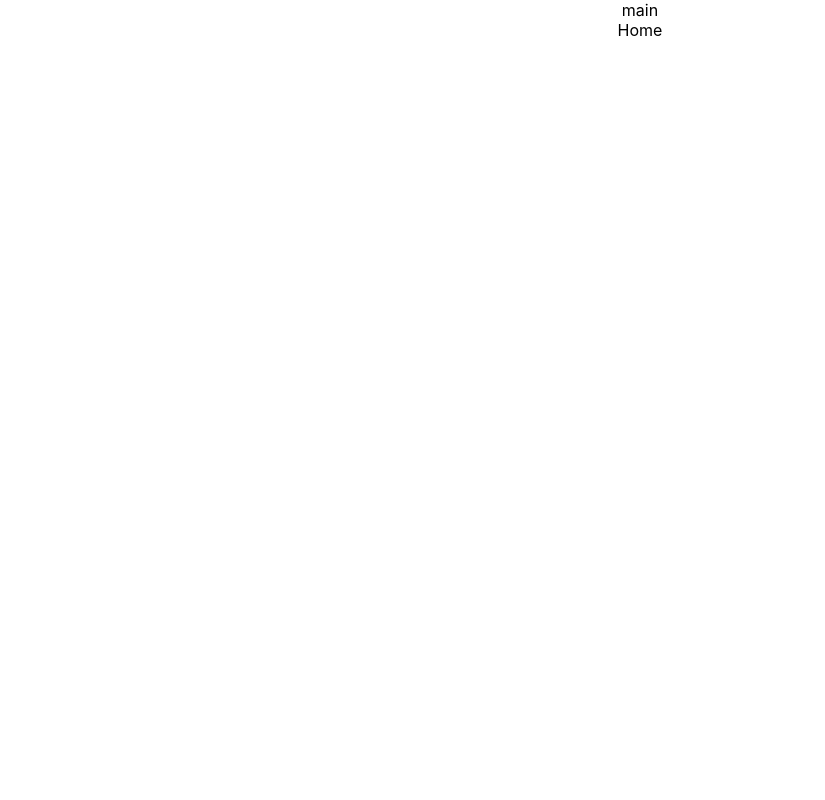
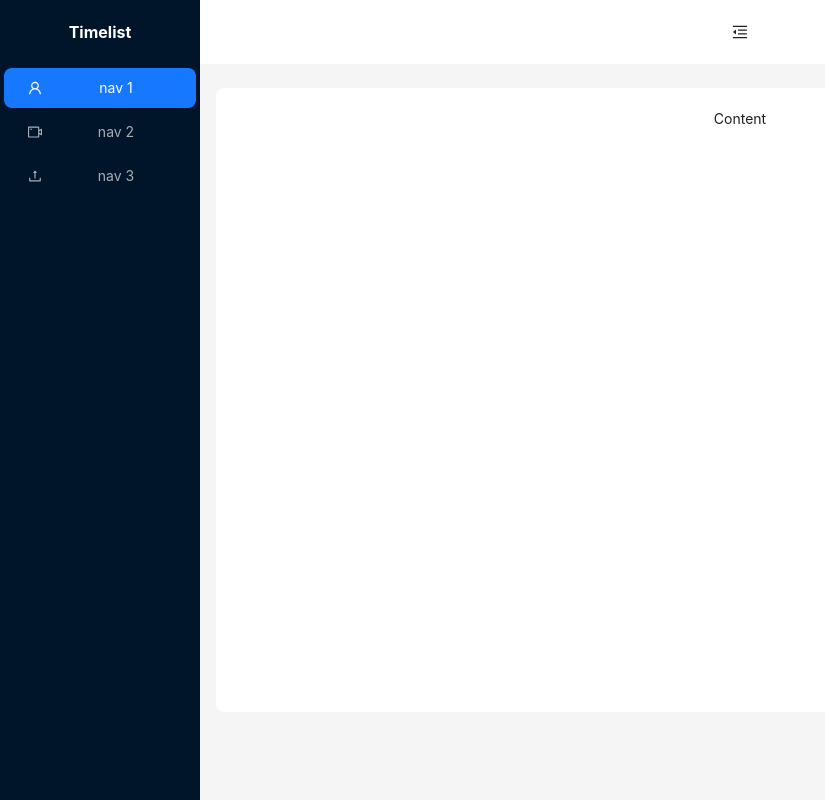
Before and after one commit to joyszheng/Time_list, a React (Create React App) app: page / in a window 1280 px wide. Before the commit this address led to /home. Shown: the whole page, without its empty margins (0-825 px from the left). Built offline with nearby package versions, Linux system fonts and the light colour scheme.

Commit message:
引入ant design

```diff
--- a/package.json
+++ b/package.json
@@ -6,6 +6,7 @@
     "@testing-library/jest-dom": "^5.17.0",
     "@testing-library/react": "^13.4.0",
     "@testing-library/user-event": "^13.5.0",
+    "antd": "^5.21.4",
     "react": "^18.3.1",
     "react-dom": "^18.3.1",
     "react-router-dom": "^6.22.2",
--- a/src/index.css
+++ b/src/index.css
@@ -1,13 +1,87 @@
+html, body, div, span, applet, object, iframe,
+h1, h2, h3, h4, h5, h6, p, blockquote, pre,
+a, abbr, acronym, address, big, cite, code,
+del, dfn, em, img, ins, kbd, q, s, samp,
+small, strike, strong, sub, sup, tt, var,
+b, u, i, center,
+dl, dt, dd, ol, ul, li,
+fieldset, form, label, legend,
+table, caption, tbody, tfoot, thead, tr, th, td,
+article, aside, canvas, details, embed,
+figure, figcaption, footer, header, hgroup,
+menu, nav, output, ruby, section, summary,
+time, mark, audio, video {
+	margin: 0;
+	padding: 0;
+	border: 0;
+	font-size: 100%;
+  font: inherit;
+  vertical-align: baseline;
+  box-sizing: border-box;
+}
+/* HTML5 display-role reset for older browsers */
+article, aside, details, figcaption, figure,
+footer, header, hgroup, menu, nav, section {
+	display: block;
+}
 body {
-  margin: 0;
-  font-family: -apple-system, BlinkMacSystemFont, 'Segoe UI', 'Roboto', 'Oxygen',
-    'Ubuntu', 'Cantarell', 'Fira Sans', 'Droid Sans', 'Helvetica Neue',
-    sans-serif;
-  -webkit-font-smoothing: antialiased;
-  -moz-osx-font-smoothing: grayscale;
+	line-height: 1;
+}
+ol, ul {
+	list-style: none;
+}
+blockquote, q {
+	quotes: none;
+}
+blockquote:before, blockquote:after,
+q:before, q:after {
+	content: '';
+	content: none;
+}
+a, a:hover{
+  color: inherit;
+  text-decoration: none;
+}
+table {
+	border-collapse: collapse;
+	border-spacing: 0;
+}
+html, body {
+  width: 100%;
+  /* height: 100%; */
+  background-color: #f5f5f5;
+  font-family: 'PingFangSC-Light', 'PingFang SC', 'STHeitiSC-Light', 'Helvetica-Light', 'Arial', 'sans-serif';
 }
 
-code {
-  font-family: source-code-pro, Menlo, Monaco, Consolas, 'Courier New',
-    monospace;
+
+.fl{
+  float: left;
 }
+.fr{
+  float: right;
+	.button-group-item{
+		padding-left: 3px;
+	}
+}
+
+.clearfix{
+  zoom:1;
+  &:after{
+    display:block;
+    clear:both;
+    content:"";
+    visibility: hidden;
+    height:0;
+  }
+}
+.main-container {
+  min-height: calc(100vh - 64px)
+}
+.main-container .app-name {
+  background-color: #001529;
+  text-align: center;
+  color: #fff;
+  line-height: 64px;
+  font-weight: bold;
+  font-size: 16px;
+}
--- a/src/pages/main.jsx
+++ b/src/pages/main.jsx
@@ -1,13 +1,82 @@
-import React from 'react'
-import { Outlet } from 'react-router-dom'
+import React, { useState } from 'react'
+import {
+  MenuFoldOutlined,
+  MenuUnfoldOutlined,
+  UploadOutlined,
+  UserOutlined,
+  VideoCameraOutlined,
+} from '@ant-design/icons'
+import { Button, Layout, Menu, theme } from 'antd'
+
+const { Header, Sider, Content } = Layout;
 
 const Main = () => {
-	return(
-		<div>
-			main
-			<Outlet />
-		</div>
-	)
+	const [collapsed, setCollapsed] = useState(false);
+  const {
+    token: { colorBgContainer, borderRadiusLG },
+  } = theme.useToken();
+  return (
+    <Layout className='main-container'>
+      <Sider trigger={null} collapsible collapsed={collapsed}>
+        <h3 className='app-name'>Timelist</h3>
+        <Menu
+          theme="dark"
+          mode="inline"
+          defaultSelectedKeys={['1']}
+          items={[
+            {
+              key: '1',
+              icon: <UserOutlined />,
+              label: 'nav 1',
+            },
+            {
+              key: '2',
+              icon: <VideoCameraOutlined />,
+              label: 'nav 2',
+            },
+            {
+              key: '3',
+              icon: <UploadOutlined />,
+              label: 'nav 3',
+            },
+          ]}
+					style={{
+						height: '100%'
+					}}
+        />
+      </Sider>
+      <Layout>
+        <Header
+          style={{
+            padding: 0,
+            background: colorBgContainer,
+          }}
+        >
+          <Button
+            type="text"
+            icon={collapsed ? <MenuUnfoldOutlined /> : <MenuFoldOutlined />}
+            onClick={() => setCollapsed(!collapsed)}
+            style={{
+              fontSize: '16px',
+              width: 64,
+              height: 64,
+            }}
+          />
+        </Header>
+        <Content
+          style={{
+            margin: '24px 16px',
+            padding: 24,
+            minHeight: 280,
+            background: colorBgContainer,
+            borderRadius: borderRadiusLG,
+          }}
+        >
+          Content
+        </Content>
+      </Layout>
+    </Layout>
+  );
 }
 
 export default Main
```
Also changed, not shown: 1 other file (tests, documents, lock files or other folders).
